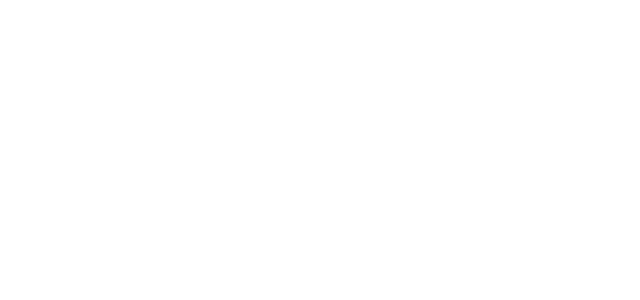
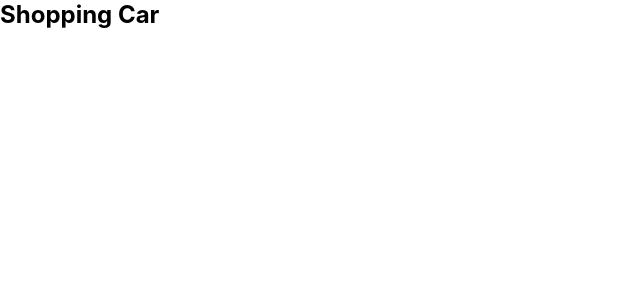
Before and after one commit to Vanecmorales/best-market-reto, a React (Vite) app in the folder best-market-web/: page /shoppingCar in a window 1280 px wide. Before the commit this address had no page. Shown: the top 300 px of the page, without its empty margins (0-640 px from the left). Built offline with nearby package versions, Linux system fonts and the light colour scheme.

Commit message:
Ruta del carrito modificada

```diff
--- a/best-market-web/src/components/Nav.jsx
+++ b/best-market-web/src/components/Nav.jsx
@@ -9,7 +9,7 @@
       <LoginButton />
       <RegisterButton />
       <button className="shoppingCarButton">
-        <Link to="/shoppingCart">Car</Link>
+        <Link to="/shoppingCar">Car</Link>
       </button>
     </div>
   );
--- a/best-market-web/src/routes.jsx
+++ b/best-market-web/src/routes.jsx
@@ -3,7 +3,7 @@
 import Login from "./views/Login";
 import Register from "./views/Register";
 import Promotions from "./views/Promotions";
-import ShoppingCart from "./views/ShoppingCart";
+import ShoppingCar from "./views/ShoppingCar";
 import Categories from "./components/Categories";
 
 
@@ -15,6 +15,7 @@
         <Route path="/" element={<Home/>} />
         <Route path="/login" element={<Login/>} />
         <Route path="/register" element={<Register/>} />
+        <Route path="/shoppingCar" element={<ShoppingCar/>} />
         <Route path="/categories" element={<Categories/>} />
         <Route path="/promotions" element={<Promotions/>} />
       </Routes>
--- /dev/null
+++ b/best-market-web/src/views/ShoppingCar.jsx
@@ -0,0 +1,9 @@
+const ShoppingCar = () => {
+  return (
+    <div>
+      <h2>Shopping Car</h2>
+    </div>
+  )
+}
+
+export default ShoppingCar
--- a/best-market-web/src/views/ShoppingCart.jsx
+++ /dev/null
@@ -1,9 +0,0 @@
-const ShoppingCart = () => {
-  return (
-    <div>
-      <h2>Shopping Cart</h2>
-    </div>
-  )
-}
-
-export default ShoppingCart
```
